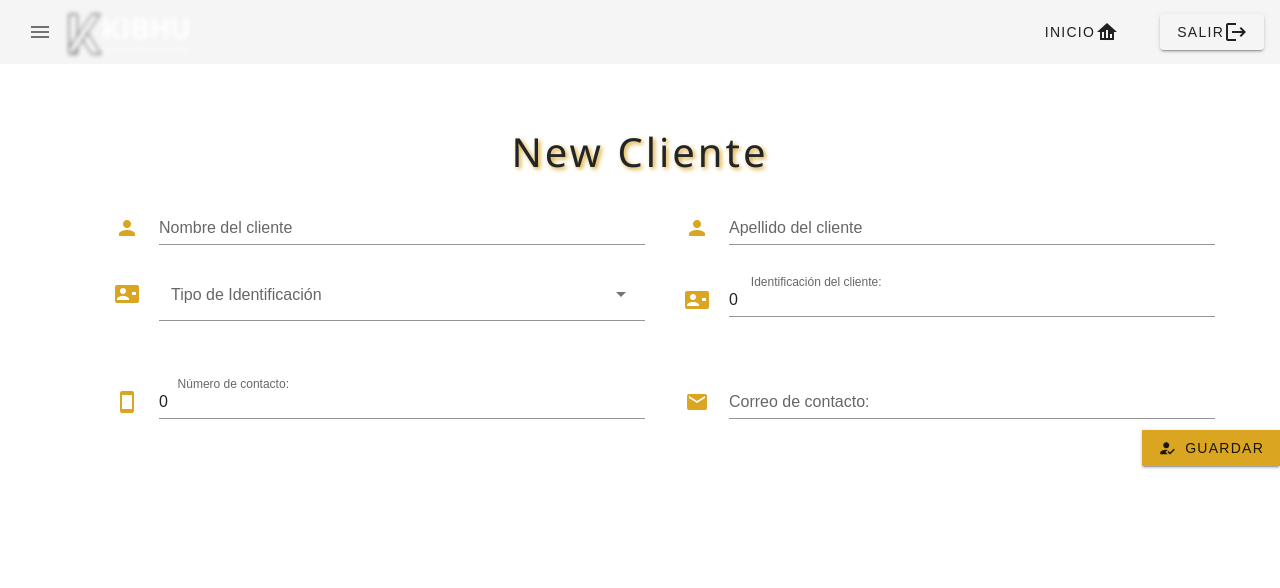
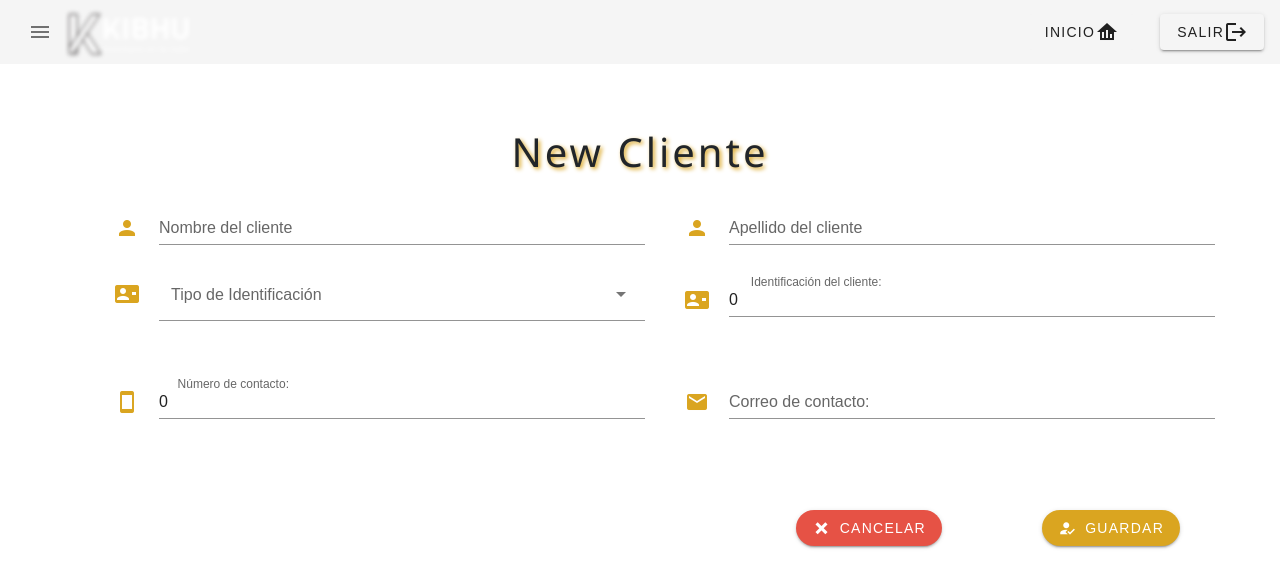
Before and after one commit to Acosticahub/VueGrupo7-18, a Vue app in the folder Frontend/kibhu/: page /clientes/new in a window 1280 px wide. Shown: the top 588 px of the page. Built offline with nearby package versions, Linux system fonts and the light colour scheme.

Commit message:
Botones Cancelar

```diff
--- a/Frontend/kibhu/src/components/Aplicacion/Clientes/NewCliente.vue
+++ b/Frontend/kibhu/src/components/Aplicacion/Clientes/NewCliente.vue
@@ -74,10 +74,21 @@
           </v-col>
         </v-row>
       </v-container>
-      <div class="botones">
-        <v-btn tile color="#dAA520" @click="guardar()" v-if="isNew">
+
+      <div class="botones" >
+        <v-btn tile class="rounded-pill "  dark  color="#dAA520" @click="guardar()" v-if="isNew">
           <v-icon left> mdi-account-check </v-icon>
           Guardar
+        </v-btn>
+        <v-btn tile color="#dAA520" @click="actualizar()" v-if="!isNew">
+          <v-icon left> mdi-account-check </v-icon>
+          Actualizar
+        </v-btn>
+      </div>
+      <div class="botones" >
+        <v-btn tile class="rounded-pill " dark  color="#E65245" link href="/clientes">
+          <v-icon left wh> mdi-close-thick </v-icon>
+          Cancelar
         </v-btn>
         <v-btn tile color="#dAA520" @click="actualizar()" v-if="!isNew">
           <v-icon left> mdi-account-check </v-icon>
@@ -211,9 +222,6 @@ export default {
 
 <style>
 
-.botones {
-  float: right;
-}
 h1 {
   letter-spacing: 3px;
   text-align: center;
@@ -229,4 +237,15 @@ input {
 .v-input__prepend-outer {
   margin-left: 30px;
 }
+
+.botones{
+    text-decoration: none !important;
+  padding-right: 100px;
+  padding-top: 80px;
+  float: right;
+}
+
+a:hover{
+  text-decoration: none;
+}
 </style>
--- a/Frontend/kibhu/src/components/Aplicacion/Productos/NewProducto.vue
+++ b/Frontend/kibhu/src/components/Aplicacion/Productos/NewProducto.vue
@@ -100,11 +100,19 @@
         </v-row>
       </v-container>
       <br /><br />
-      <div class="botones">
-        <v-btn tile color="#dAA520" @click="guardar()" v-if="isNew">
+
+      <div class="botones" >
+        <v-btn tile class="rounded-pill" style="margin-right: 10px" dark  color="#E65245" link href="/productos">
+          <v-icon left wh> mdi-close-thick </v-icon>
+          Cancelar
+        </v-btn>
+
+        <v-btn tile class="rounded-pill" dark color="#dAA520" @click="guardar()" v-if="isNew">
           <v-icon left> mdi-note-check </v-icon>
           Guardar
         </v-btn>
+
+
         <v-btn tile color="#dAA520" @click="actualizar()" v-if="!isNew">
           <v-icon left> mdi-account-check </v-icon>
           Actualizar
@@ -256,4 +264,16 @@ input {
 .v-input__prepend-outer {
   margin-left: 30px;
 }
+
+.botones{
+  text-decoration: none !important;
+  padding-right: 100px;
+  padding-top: 80px;
+  float: right;
+
+}
+
+a:hover{
+  text-decoration: none;
+}
 </style>
--- a/Frontend/kibhu/src/components/Aplicacion/Proveedores/NewProveedores.vue
+++ b/Frontend/kibhu/src/components/Aplicacion/Proveedores/NewProveedores.vue
@@ -56,7 +56,11 @@
         </v-row>
       </v-container>
       <div class="botones">
-        <v-btn tile color="#dAA520" @click="guardar()" v-if="isNew">
+        <v-btn tile class="rounded-pill" style="margin-right: 10px" dark  color="#E65245" link href="/proveedores">
+          <v-icon left wh> mdi-close-thick </v-icon>
+          Cancelar
+        </v-btn>
+        <v-btn tile dark class="rounded-pill" color="#dAA520" @click="guardar()" v-if="isNew">
           <v-icon left> mdi-account-check </v-icon>
           Guardar
         </v-btn>
@@ -185,8 +189,16 @@ export default {
 
 <style>
 
-.botones {
+.botones{
+  text-decoration: none !important;
+  padding-right: 100px;
+  padding-top: 80px;
   float: right;
+
+}
+
+a:hover{
+  text-decoration: none;
 }
 h1 {
   letter-spacing: 3px;
--- a/Frontend/kibhu/src/components/Aplicacion/Usuarios/NewUsuario.vue
+++ b/Frontend/kibhu/src/components/Aplicacion/Usuarios/NewUsuario.vue
@@ -53,7 +53,11 @@
       </v-container>
       <br /><br />
       <div class="botones">
-        <v-btn tile color="#dAA520" @click="guardar()">
+        <v-btn tile class="rounded-pill" style="margin-right: 10px" dark  color="#E65245" link href="/usuarios">
+          <v-icon left wh> mdi-close-thick </v-icon>
+          Cancelar
+        </v-btn>
+        <v-btn tile class="rounded-pill" color="#dAA520" dark @click="guardar()">
           <v-icon left> mdi-account-check </v-icon>
           Guardar
         </v-btn>
@@ -149,4 +153,15 @@ input {
 .v-input__prepend-outer {
   margin-left: 30px;
 }
+.botones{
+  text-decoration: none !important;
+  padding-right: 100px;
+  padding-top: 80px;
+  float: right;
+
+}
+
+a:hover{
+  text-decoration: none;
+}
 </style>
```
